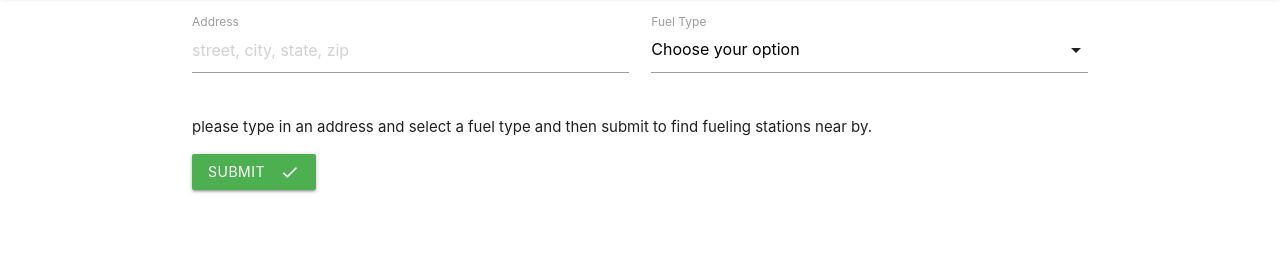
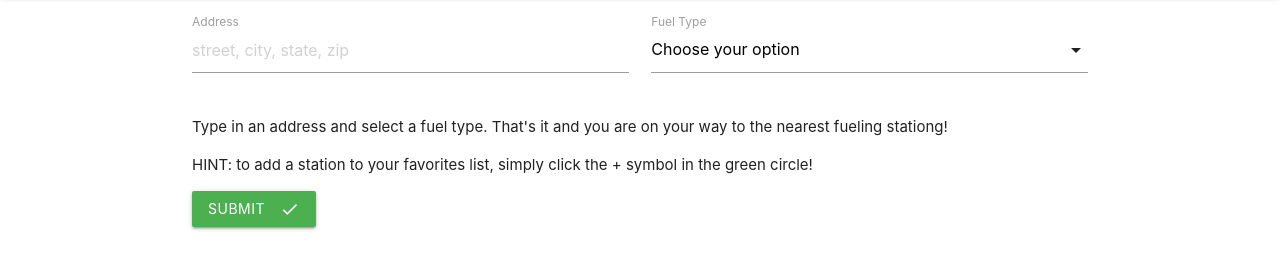
Before and after one commit to Team6DiamondPlatipi/TechnicallyAMammal, a plain HTML site: page index.html in a window 1280 px wide. Shown: the part 67-336 px from the top of the page. Drawn offline with nearby package versions, Linux system fonts and the light colour scheme.

Commit message:
Update index.html

```diff
--- a/index.html
+++ b/index.html
@@ -63,7 +63,7 @@
             </div>
         </div>
     </form>
-    <p>please type in an address and select a fuel type and then submit to find fueling stations near by.</p>
+    <p>Type in an address and select a fuel type. That's it and you are on your way to the nearest fueling stationg! <p>HINT: to add a station to your favorites list, simply click the + symbol in the green circle!</p>
     <a href="#" id="submit" class="btn green waves-effect waves-light">
         submit
         <i class="material-icons white-text right">check</i>
```
